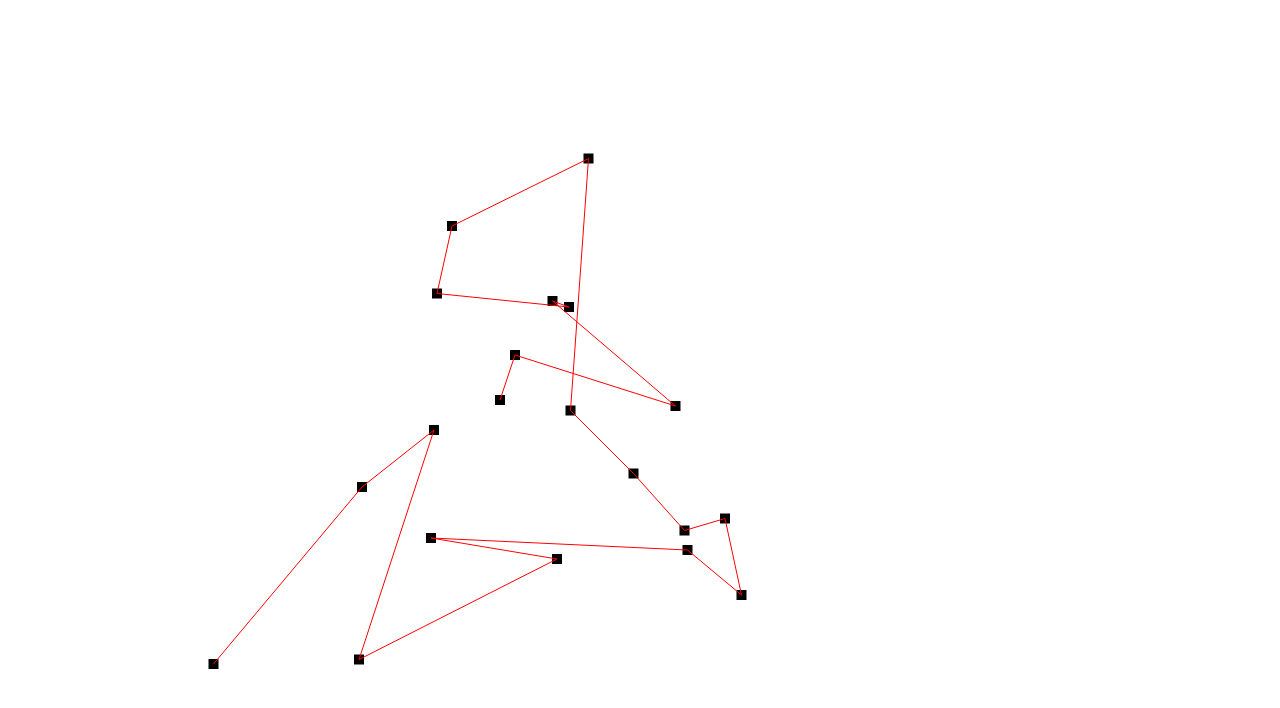
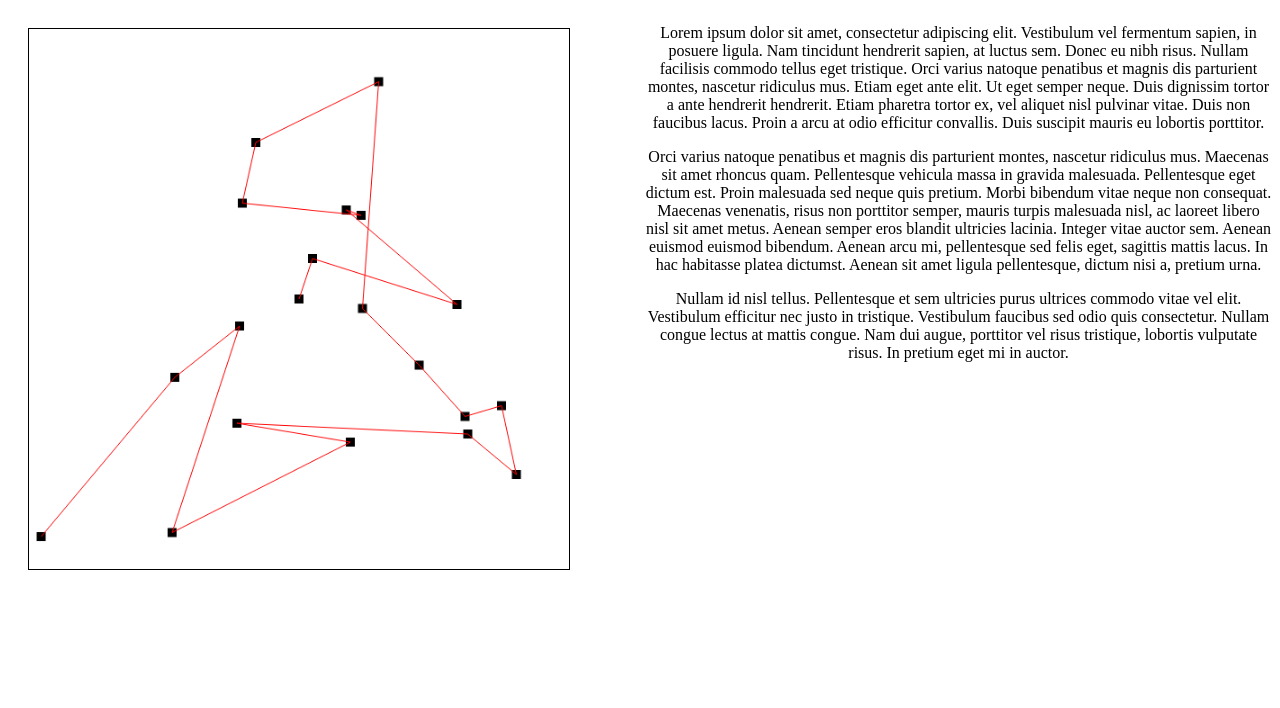
Before and after one commit to EPluribusAlex/GA-tinkering-bluefire, a website: page index.html in a window 1280 px wide. Drawn offline with Linux system fonts and the light colour scheme.

Commit message:
css tweaks

```diff
--- a/index.css
+++ b/index.css
@@ -1,5 +1,34 @@
+wrapper {
+	text-align: center;
+	display: grid;
+	place-content: center;
+  grid-template-columns: repeat(auto-fit, minmax(600px, 1fr));
+  grid-template-rows: repeat(auto-fit, minmax(600px, 1fr));
+  gap: 10px;
+}
+
+#canvas-container {
+	grid-row: 1;
+	grid-column: 1;
+	height: 100%;
+	width: 100%;
+	position: relative;
+}
+
+#base {
+	z-index: -1;
+}
+
 canvas {
+	max-height: 90%;
+	max-width: 90%;
+	border: 1px solid black;
 	position: absolute;
-	top: 100px;
-	left: 200px;
+	top: 20px;
+	left: 20px;
 }
+
+#fields {
+	height: 100%;
+	width: 100%;
+}
--- a/index.html
+++ b/index.html
@@ -3,20 +3,38 @@
 <head>
 
 	<link href="./index.css" rel="stylesheet">
-
 	<title>GA Canvas Test</title>
 
 </head>
 <body>
 
-	<canvas id="base" width="600" height="600">
-		Cities
-	</canvas>
+	<wrapper>
 
-	<canvas id="GA-expression" width="600" height="600">
-		Patterns
-	</canvas>
+		<div id="canvas-container">
 
+			<canvas id="base" width="600" height="600">
+				Cities
+			</canvas>
+			<canvas id="GA-expression" width="600" height="600">
+				Patterns
+			</canvas>
+
+		</div>
+		<div id="fields">
+
+			<p>
+				Lorem ipsum dolor sit amet, consectetur adipiscing elit. Vestibulum vel fermentum sapien, in posuere ligula. Nam tincidunt hendrerit sapien, at luctus sem. Donec eu nibh risus. Nullam facilisis commodo tellus eget tristique. Orci varius natoque penatibus et magnis dis parturient montes, nascetur ridiculus mus. Etiam eget ante elit. Ut eget semper neque. Duis dignissim tortor a ante hendrerit hendrerit. Etiam pharetra tortor ex, vel aliquet nisl pulvinar vitae. Duis non faucibus lacus. Proin a arcu at odio efficitur convallis. Duis suscipit mauris eu lobortis porttitor.
+			</p>
+			<p>
+				Orci varius natoque penatibus et magnis dis parturient montes, nascetur ridiculus mus. Maecenas sit amet rhoncus quam. Pellentesque vehicula massa in gravida malesuada. Pellentesque eget dictum est. Proin malesuada sed neque quis pretium. Morbi bibendum vitae neque non consequat. Maecenas venenatis, risus non porttitor semper, mauris turpis malesuada nisl, ac laoreet libero nisl sit amet metus. Aenean semper eros blandit ultricies lacinia. Integer vitae auctor sem. Aenean euismod euismod bibendum. Aenean arcu mi, pellentesque sed felis eget, sagittis mattis lacus. In hac habitasse platea dictumst. Aenean sit amet ligula pellentesque, dictum nisi a, pretium urna.
+			</p>
+			<p>
+				Nullam id nisl tellus. Pellentesque et sem ultricies purus ultrices commodo vitae vel elit. Vestibulum efficitur nec justo in tristique. Vestibulum faucibus sed odio quis consectetur. Nullam congue lectus at mattis congue. Nam dui augue, porttitor vel risus tristique, lobortis vulputate risus. In pretium eget mi in auctor.
+			</p>
+
+		</div>
+
+	</wrapper>
 	<script src="./canvas.js"></script>
 
 </body>
```
